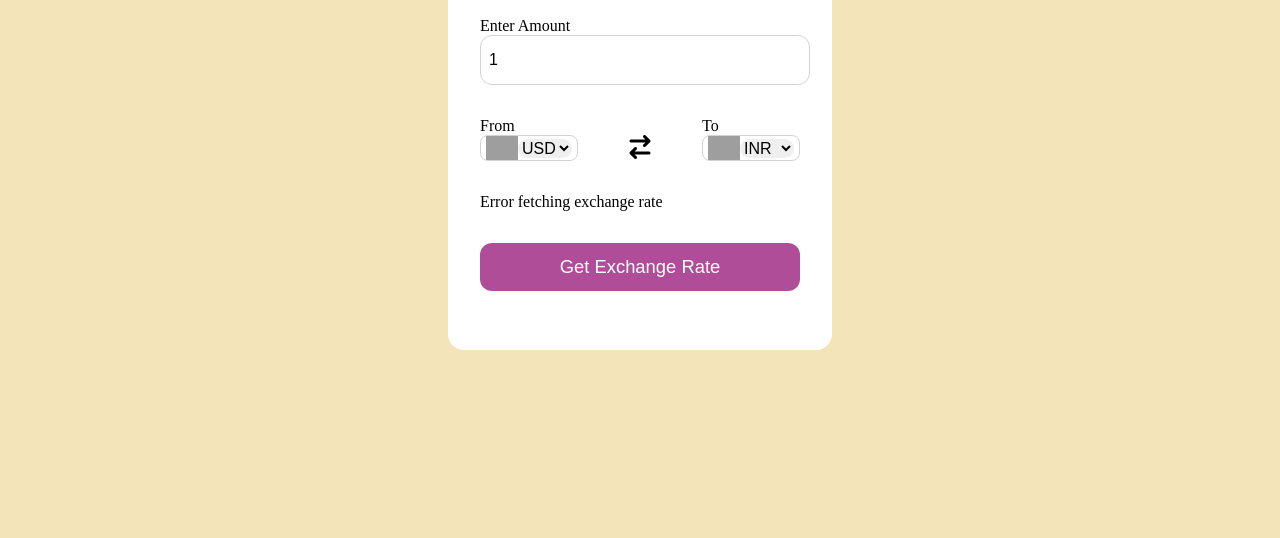
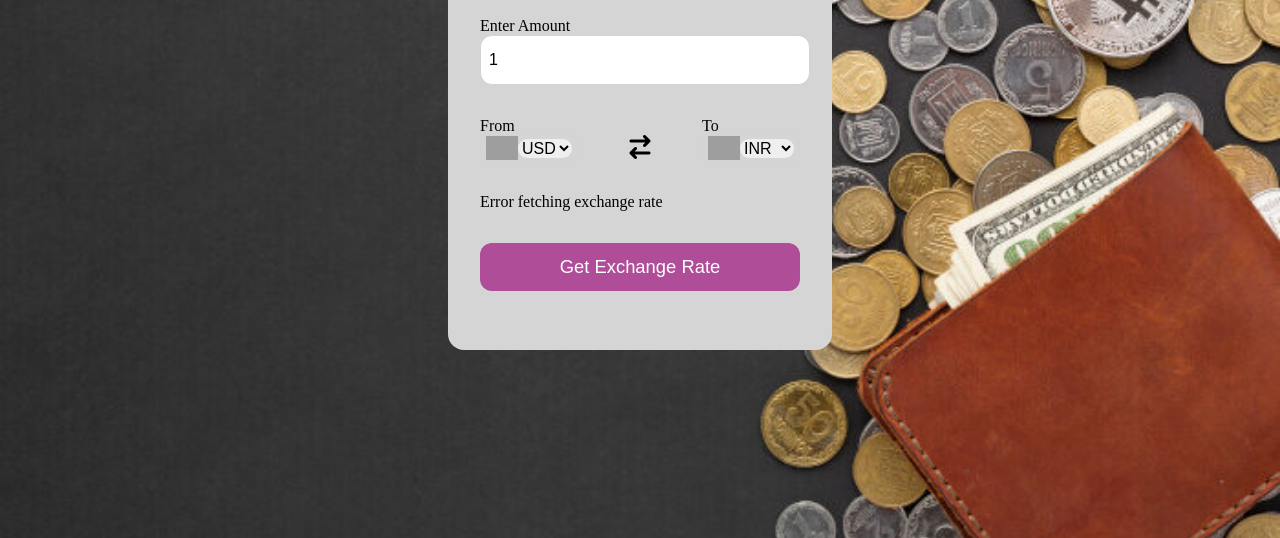
Before and after one commit to Simranbhandari1/currency-converter, a plain HTML site: page index.html in a window 1280 px wide. Shown: the part 262-800 px from the top of the page. Drawn offline with Linux system fonts and the light colour scheme; no server answers; grey boxes are pictures that could not be loaded; a script that the page names is missing.

Commit message:
background added

```diff
--- a/index.html
+++ b/index.html
@@ -15,7 +15,7 @@
       referrerpolicy="no-referrer"
     />
   </head>
-  <body>
+  <body style="background: url('assets/background.jpg'); background-size: cover; background-repeat: no-repeat;" >
     <div class="container">
       <h2>Currency Converter</h2>
       <form>
--- a/style.css
+++ b/style.css
@@ -8,16 +8,18 @@ body {
   justify-content: center;
   align-items: center;
   min-height: 100vh;
-  background-color: #f4e4ba;
+  width: 100vw;
+
 }
 
 .container {
-  background-color: #fff;
+  background-color: #d5d5d5;
   padding: 2rem;
   border-radius: 1rem;
   min-height: 45vh;
   width: 40vh;
 }
+
 
 form {
   margin: 2rem 0 1rem 0;
```
Also changed, not shown: assets/background.jpg (added).
